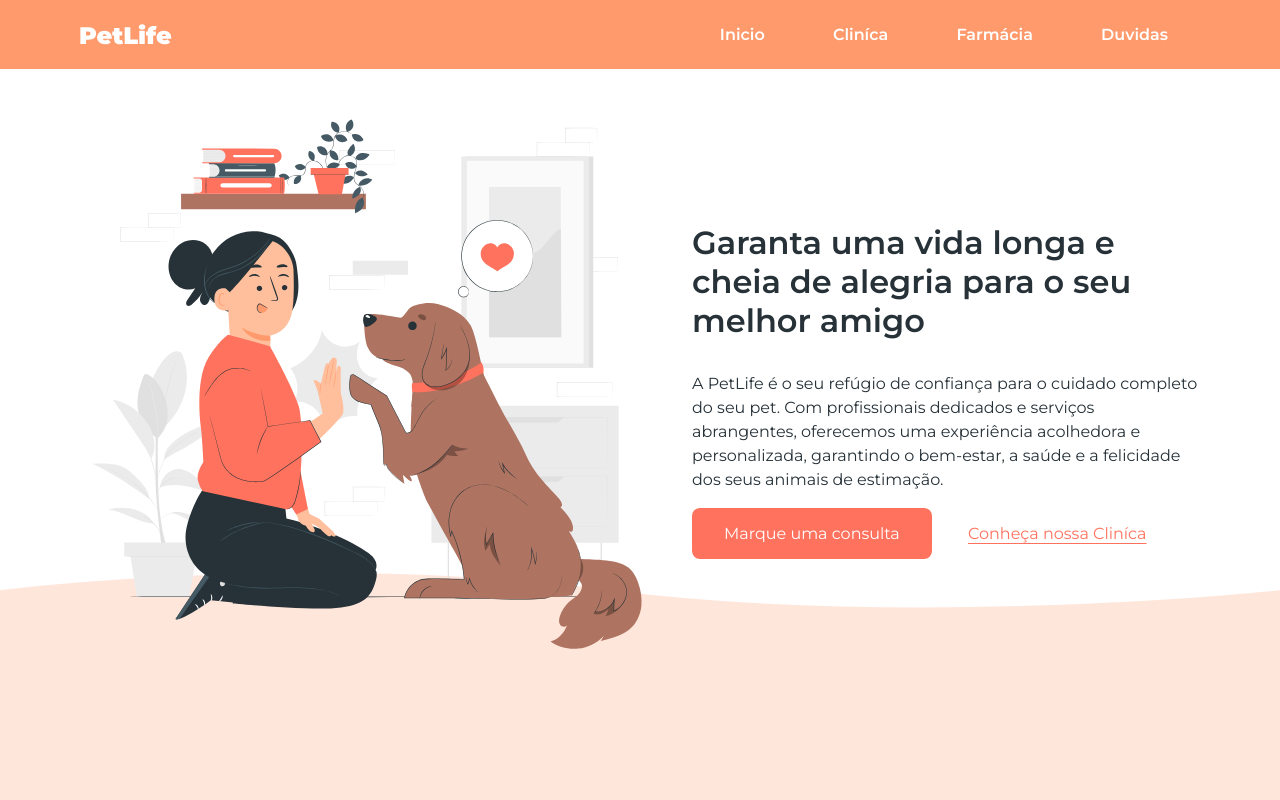
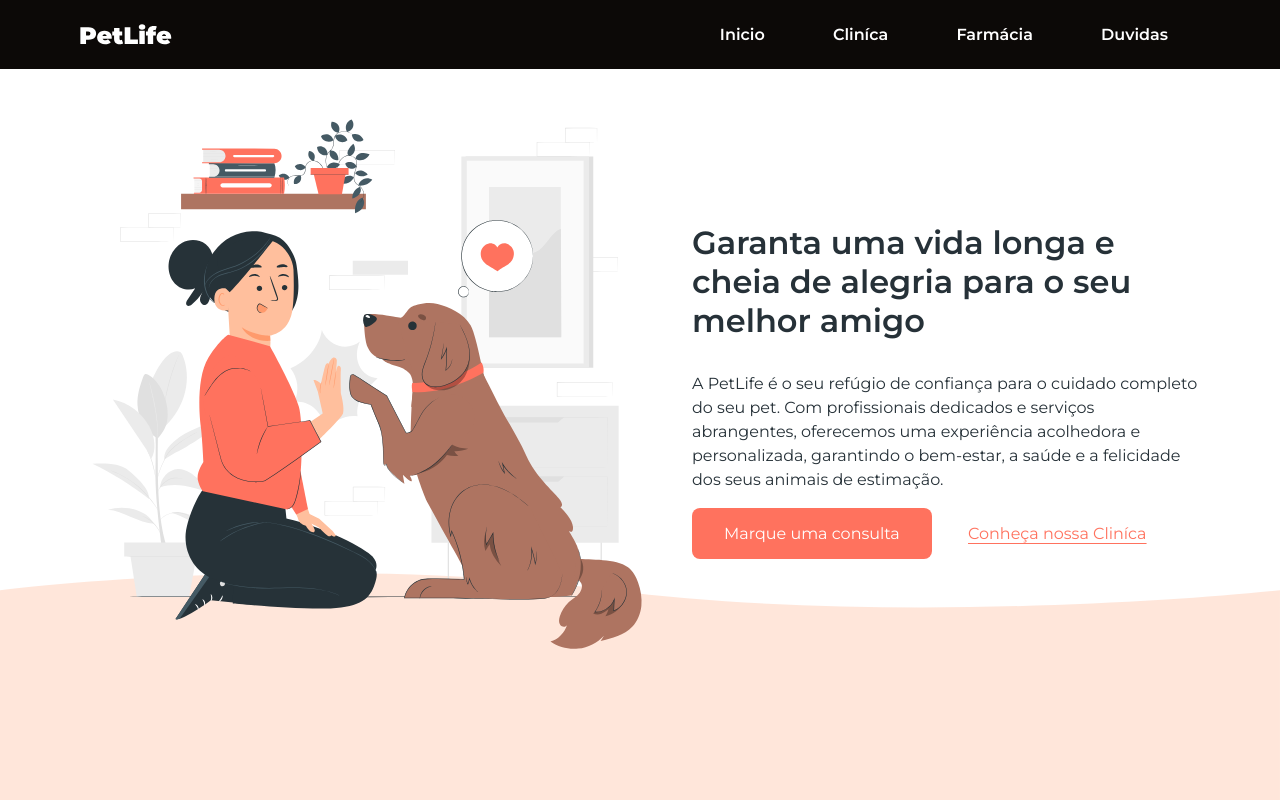
Before and after one commit to ANDRE658/Pet_life, a plain HTML site: page index.html in a window 1280 px wide. Shown: the top 800 px of the page. Drawn offline with Linux system fonts and the light colour scheme.

Commit message:
atualização

```diff
--- a/style/estilo.css
+++ b/style/estilo.css
@@ -10,7 +10,7 @@ body{
 }
 
 header{
-    background-color: #ff9a6c;
+    background-color: #0c0907;
     display: flex;
     align-items: center;
     justify-content: space-between;
```
Also changed, not shown: 1 other file.
